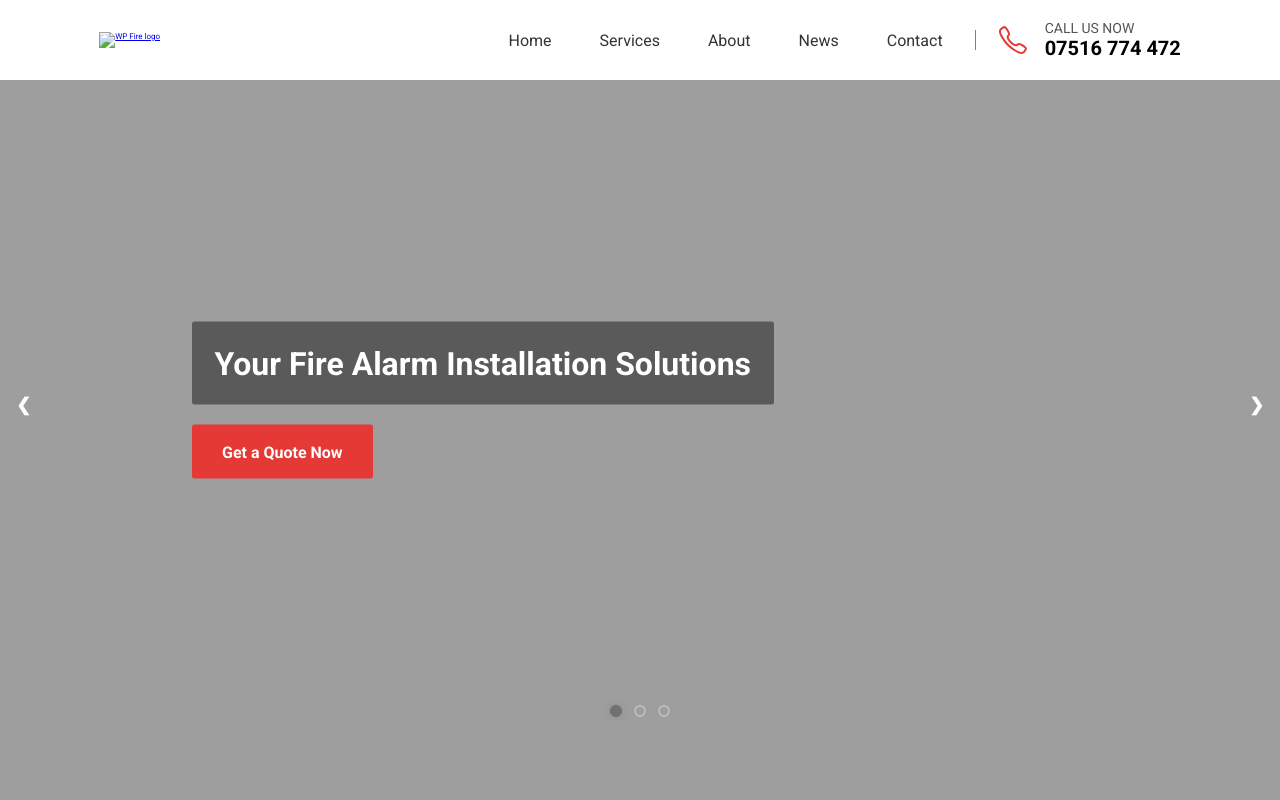
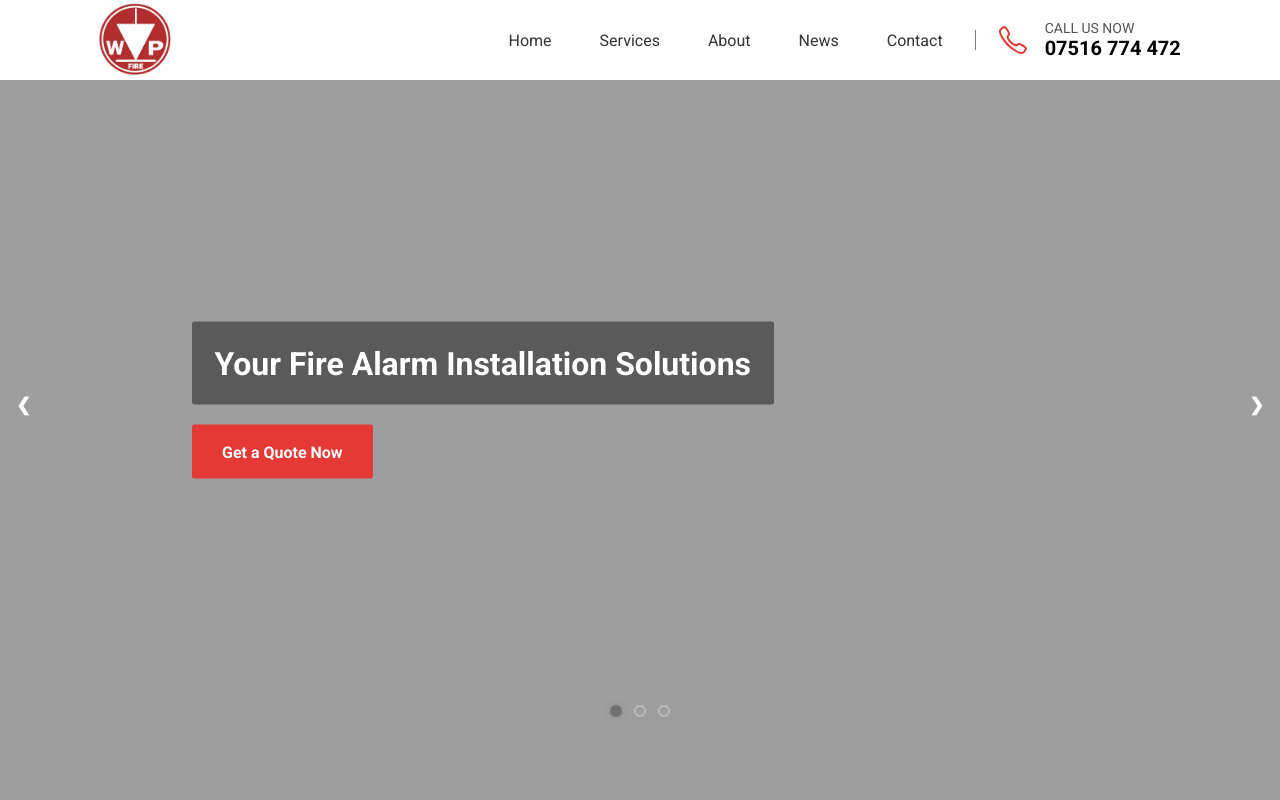
Before and after one commit to pdriding/nafs-business-website, a website: page public/index.html in a window 1280 px wide. Shown: the top 800 px of the page. Drawn offline with nearby package versions, Linux system fonts and the light colour scheme; some packages are replaced by stand-ins of ours; the site is published under a folder, as on GitHub Pages, so addresses that start at the root find nothing.

Commit message:
Added favicon

```diff
--- a/public/index.html
+++ b/public/index.html
@@ -6,6 +6,7 @@
     <title>WP Fire</title>
 
     <script src="https://polyfill.io/v3/polyfill.min.js?features=default"></script>
+     <link rel="icon" href="assets/images/wp-fire-logo-removebg.png" type="image/png" />
     <link
       href="https://fonts.googleapis.com/css2?family=Roboto:wght@100;200;300;400;700&display=swap"
       rel="stylesheet"
@@ -30,7 +31,7 @@
           <img
             class="logo"
             alt="WP Fire logo"
-            src="/assets/images/wp-fire-logo-removebg.png"
+            src="assets/images/wp-fire-logo-removebg.png"
           />
         </a>
 
```
